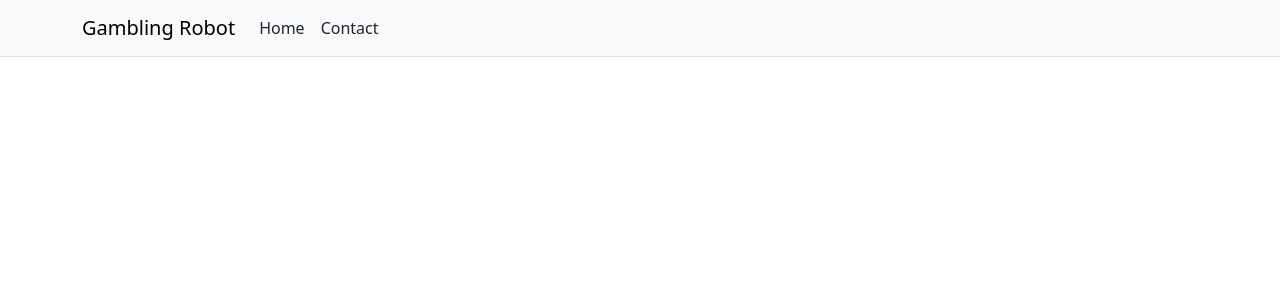
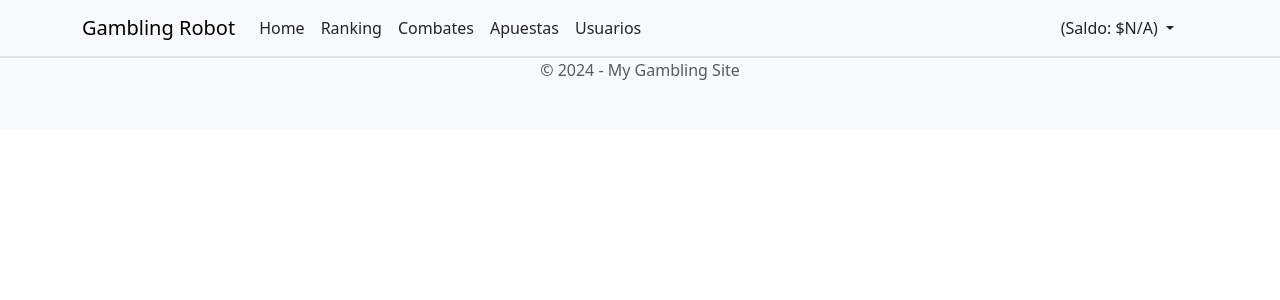
Before and after one commit to Elm3rr/Casino, a Spring Boot app: page /public in a window 1280 px wide. Shown: the top 300 px of the page. Run offline with Spring Boot 4, Linux system fonts and the light colour scheme; the visitor is signed in with stand-in values (Sample User, id 1); data that the repository does not hold is empty; some of the project's set-up classes (security, data sources, template engines, error pages and the like) are left out, and stand-ins take their place; some libraries are stand-ins or nearby versions.

Commit message:
Noseyaquehacerconmivida

```diff
--- a/src/main/java/com/Proyecto/Final/Controlladores/PublicController.java
+++ b/src/main/java/com/Proyecto/Final/Controlladores/PublicController.java
@@ -1,6 +1,7 @@
 package com.Proyecto.Final.Controlladores;
 
 
+import java.security.Principal;
 import java.util.List;
 
 import org.springframework.beans.factory.annotation.Autowired;
@@ -10,6 +11,7 @@
 import org.springframework.validation.FieldError;
 
 import com.Proyecto.Final.DTO.PersonaRequest;
+import com.Proyecto.Final.Entity.Apostador;
 import com.Proyecto.Final.Entity.Robot;
 import com.Proyecto.Final.Service.*;
 
@@ -89,7 +91,20 @@
 
 
     @GetMapping({"","/"})
-    public String home() {
+    public String home(Model model, Principal principal) {
+        if(principal !=null){
+            String username = principal.getName();
+            Apostador apostador = personaService.findByUsername(username);
+            if(apostador !=null){
+                double saldo = apostador.getSaldo();
+                model.addAttribute("saldo", saldo);
+                model.addAttribute("username", username);
+            }else{
+                model.addAttribute("saldo", "N/A");
+            }
+        }else{
+            model.addAttribute("saldo", "N/A");
+        }
         return "home";
     }
 
@@ -101,6 +116,11 @@
         return "ranking";
     }
 
+    @GetMapping("/terms-QA")
+    public String information(){
+        return "information";
+    }
+
 
 
 }
--- a/src/main/java/com/Proyecto/Final/Entity/Combate.java
+++ b/src/main/java/com/Proyecto/Final/Entity/Combate.java
@@ -32,7 +32,6 @@
 
     private String resultado;
 
-    //Holaaaaaaaaaa
     @OneToMany(mappedBy="combate")
     private List<Apuesta> apuestas;
 
--- a/src/main/java/com/Proyecto/Final/Repository/PersonaRepository.java
+++ b/src/main/java/com/Proyecto/Final/Repository/PersonaRepository.java
@@ -4,6 +4,7 @@
 
 import org.springframework.data.jpa.repository.JpaRepository;
 
+import com.Proyecto.Final.Entity.Apostador;
 import com.Proyecto.Final.Entity.Persona;
 
 public interface PersonaRepository extends JpaRepository <Persona, Long> {
@@ -11,5 +12,5 @@
     Optional<Persona> findByUsername(String username);
     Optional<Persona> findByEmail(String email);
     Optional<Persona> findByCui(String cui);
-
+    Optional<Apostador> findApostadorByUsername(String username);
 }
--- a/src/main/java/com/Proyecto/Final/Service/PersonaService.java
+++ b/src/main/java/com/Proyecto/Final/Service/PersonaService.java
@@ -54,4 +54,8 @@
 
         return personaRepository.save(user);
     }
+
+    public Apostador findByUsername(String username) {
+        return personaRepository.findApostadorByUsername(username).orElse(null);
+    }
 }
--- a/src/main/resources/templates/home.html
+++ b/src/main/resources/templates/home.html
@@ -1,42 +1,8 @@
 <!doctype html>
-<html lang="en" xmlns:th="http://www.thymeleaf.org"
-                xmlns:sec="http://www.thymeleaf.org">
-  <head>
-    <meta charset="utf-8">
-    <meta name="viewport" content="width=device-width, initial-scale=1">
-    <title>ROBOT GAMBLING</title>
-    <link href="https://cdn.jsdelivr.net/npm/bootstrap@5.3.3/dist/css/bootstrap.min.css" rel="stylesheet" integrity="sha384-QWTKZyjpPEjISv5WaRU9OFeRpok6YctnYmDr5pNlyT2bRjXh0JMhjY6hW+ALEwIH" crossorigin="anonymous">
-  </head>
+<html lang="en" xmlns:th="http://www.thymeleaf.org" xmlns:sec="http://www.thymeleaf.org">
+  <head th:replace="~{layout :: page_head(pageTitle='My Gambling Site')}"></head>
   <body>
-    <nav class="navbar navbar-expand-lg bg-body-tertiary border-bottom">
-        <div class="container">
-          <a class="navbar-brand" href="/">Gambling Robot</a>
-          <button class="navbar-toggler" type="button" data-bs-toggle="collapse" data-bs-target="#navbarSupportedContent" aria-controls="navbarSupportedContent" aria-expanded="false" aria-label="Toggle navigation">
-            <span class="navbar-toggler-icon"></span>
-          </button>
-          <div class="collapse navbar-collapse" id="navbarSupportedContent">
-            <ul class="navbar-nav me-auto mb-2 mb-lg-0">
-              <li class="nav-item">
-                <a class="nav-link text-dark" aria-current="page" href="/">Home</a>
-              </li>
-              <li class="nav-item">
-                <a class="nav-link text-dark" href="/contact">Contact</a>
-              </li>
-            </ul>
-
-            <ul class="navbar-nav ms-auto mb-2 mb-lg-0" sec:authorize="!isAuthenticated()">
-              <li class="nav-item">
-                <a class="btn btn-outline-primary me-2" aria-current="page" href="/public/register">Register</a>
-              </li>
-              <li class="nav-item">
-                <a class="btn btn-primary" href="/login">Login</a>
-              </li>
-            </ul>
-
-          </div>
-        </div>
-      </nav>
-
-    <script src="https://cdn.jsdelivr.net/npm/bootstrap@5.3.3/dist/js/bootstrap.bundle.min.js" integrity="sha384-YvpcrYf0tY3lHB60NNkmXc5s9fDVZLESaAA55NDzOxhy9GkcIdslK1eN7N6jIeHz" crossorigin="anonymous"></script>
+    <nav th:replace="~{layout :: page_navbar}"></nav>
+    <footer th:replace="~{layout :: page_footer}"></footer>
   </body>
 </html>
--- /dev/null
+++ b/src/main/resources/templates/layout.html
@@ -0,0 +1,81 @@
+<!doctype html>
+<html lang="en" xmlns:th="http://www.thymeleaf.org"
+                xmlns:sec="http://www.thymeleaf.org">
+  <head th:fragment="page_head(pageTitle)">
+    <meta charset="utf-8">
+    <meta name="viewport" content="width=device-width, initial-scale=1">
+    <title th:text="${pageTitle}">ROBOT GAMBLING</title>
+    <link href="https://cdn.jsdelivr.net/npm/bootstrap@5.3.3/dist/css/bootstrap.min.css" rel="stylesheet" integrity="sha384-QWTKZyjpPEjISv5WaRU9OFeRpok6YctnYmDr5pNlyT2bRjXh0JMhjY6hW+ALEwIH" crossorigin="anonymous">
+    <script src="https://cdn.jsdelivr.net/npm/bootstrap@5.3.3/dist/js/bootstrap.bundle.min.js" integrity="sha384-YvpcrYf0tY3lHB60NNkmXc5s9fDVZLESaAA55NDzOxhy9GkcIdslK1eN7N6jIeHz" crossorigin="anonymous"></script>
+</head>
+  <body>
+    <nav class="navbar navbar-expand-lg bg-body-tertiary border-bottom" th:fragment="page_navbar">
+        <div class="container">
+          <a class="navbar-brand" href="/">Gambling Robot</a>
+          <button class="navbar-toggler" type="button" data-bs-toggle="collapse" data-bs-target="#navbarSupportedContent" aria-controls="navbarSupportedContent" aria-expanded="false" aria-label="Toggle navigation">
+            <span class="navbar-toggler-icon"></span>
+          </button>
+          <div class="collapse navbar-collapse" id="navbarSupportedContent">
+            <ul class="navbar-nav me-auto mb-2 mb-lg-0">
+              <li class="nav-item">
+                <a class="nav-link text-dark" aria-current="page" href="/">Home</a>
+              </li>
+              <li class="nav-item">
+                <a class="nav-link text-dark" href="/public/ranking">Ranking</a>
+              </li>
+              <li class="nav-item" sec:authorize="isAuthenticated()">
+                <a class="nav-link text-dark" href="/user/combates">Combates</a>
+              </li>
+              <li class="nav-item" sec:authorize="isAuthenticated()">
+                <a class="nav-link text-dark" href="/user/apuestas">Apuestas</a>
+              </li>
+              <li class="nav-item" sec:authorize="!isAuthenticated()">
+                <a class="nav-link text-dark" href="/public/terms-QA">Terminos</a>
+              </li>
+              <li class="nav-item" sec:authorize="hasRole('ADMIN')">
+                <a class="nav-link text-dark" href="/admin/usuarios">Usuarios</a>
+              </li>
+
+
+
+            </ul>
+
+            <ul class="navbar-nav me-3" sec:authorize="isAuthenticated()">
+              <li class="nav-item dropdown">
+                <a class="nav-link dropdown-toggle text-dark" href="#" role="button" data-bs-toggle="dropdown">
+                  <span th:text="${username}"></span>
+                  <span sec:authorize="hasRole('USER')"> (Saldo: $<span th:text="${saldo}"></span>)</span>
+                </a>
+                <ul class="dropdown-menu">
+                  <li><a class="dropdown-item" href="/user/perfil">Perfil</a></li>
+                  <li><a class="dropdown-item" href="/user/saldo">Recargar Saldo</a></li>
+                  <li>
+                    <form action="/logout" method="post">
+                      <button type="submit" class="dropdown-item">Logout</button>
+                    </form>
+                  </li>
+                </ul>
+              </li>
+            </ul>
+
+
+            <ul class="navbar-nav ms-auto mb-2 mb-lg-0" sec:authorize="!isAuthenticated()">
+              <li class="nav-item">
+                <a class="btn btn-outline-primary me-2" aria-current="page" href="/public/register">Register</a>
+              </li>
+              <li class="nav-item">
+                <a class="btn btn-primary" href="/login">Login</a>
+              </li>
+            </ul>
+          </div>
+        </div>
+      </nav>
+
+      <footer class="border-top bg-light text-muted text-center" th:fragment="page_footer">
+        <div class="container pb-5">
+          &copy; <span th:text="${#dates.format(#dates.createNow(), 'yyyy')}"></span> - My Gambling Site
+        </div>
+      </footer>
+
+  </body>
+</html>
--- a/src/main/resources/templates/login.html
+++ b/src/main/resources/templates/login.html
@@ -36,7 +36,6 @@
             <div class="login-container">
                 <h2 class="text-center login-title">Iniciar Sesión</h2>
 
-                <!-- Formulario de login -->
                 <form th:action="@{/public/login}" method="post">
                     <div class="form-group">
                         <label for="username">Usuario:</label>
@@ -50,17 +49,15 @@
                         <button type="submit" class="btn btn-primary btn-block">Iniciar Sesión</button>
                     </div>
 
-                    <!-- Si hay error de login -->
                     <div th:if="${param.error}" class="alert alert-danger">
                         Usuario o contraseña incorrectos.
                     </div>
 
-                    <!-- Si el usuario ha cerrado sesión -->
                     <div th:if="${param.logout}" class="alert alert-success">
                         Has cerrado sesión exitosamente.
                     </div>
                     <div>
-                        <a href="register.html" class="btn btn-link">No tienes Cuenta? Regístrate</a>
+                        <a href="/public/register" class="btn btn-link">No tienes Cuenta? Regístrate</a>
                     </div>
                 </form>
             </div>
```
Also changed, not shown: src/main/resources/templates/information.html (added, +11 -0 lines).
